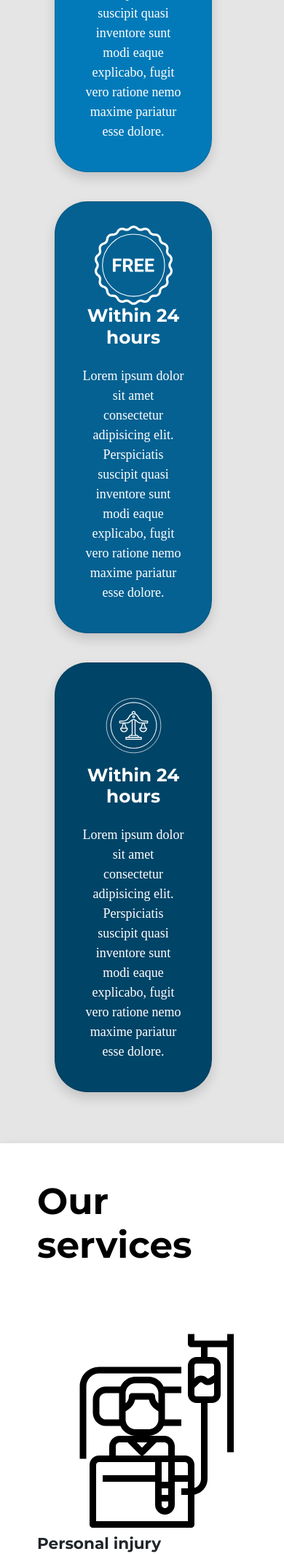
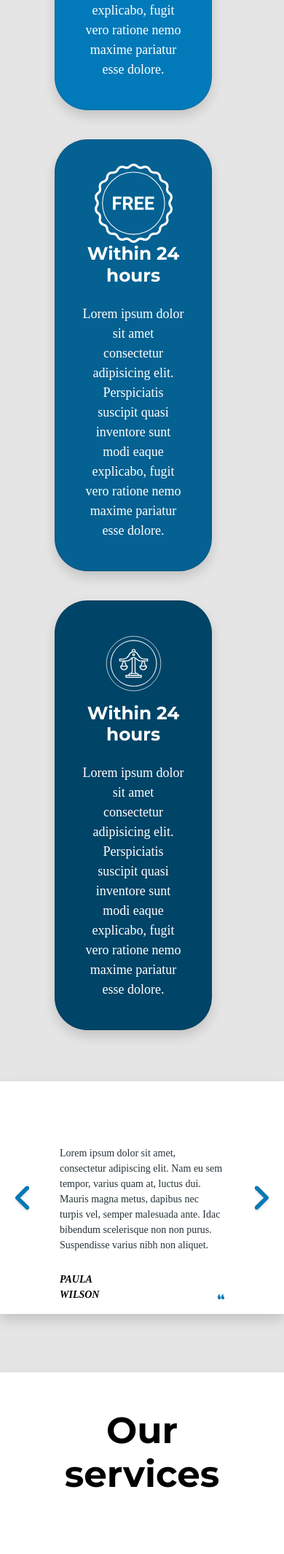
Before and after one commit to HibaSetti/Shade24, a PHP site: page / in a window 390 px wide. Shown: the part 2335-4465 px from the top of the page at 73% size. Run offline with PHP 8.4, Linux system fonts and the light colour scheme; some libraries are stand-ins or nearby versions; some web fonts are replaced.

Commit message:
Home 100% + Responsivity

```diff
--- a/css/main.css
+++ b/css/main.css
@@ -140,9 +140,7 @@
 
     font-size:48px;
 }
-.cb {
-    clear: both;
-}
+
 .Two .right-block p {
     margin-top: 20px;
 }
@@ -394,3 +392,94 @@
 .FAQ .Two h4 {
     padding-bottom: 10px;
 }
+.testimony {
+    background-color: #fff;
+    margin-bottom: 80px;
+}
+.col-center {
+	margin: 0 auto;
+	float: none !important;
+}
+.carousel {
+	padding: 0 70px;
+}
+.carousel .carousel-item {
+	color: #263238;
+	font-size: 14px;
+	text-align: left;
+	overflow: hidden;
+	min-height: 290px;
+}
+
+.carousel .testimonial {
+	padding: 30px 0 10px;
+    padding-top: 88px;
+}
+.carousel .overview {
+	font-style: italic;
+    width:40%;
+}
+.carousel .overview b {
+	text-transform: uppercase;
+	color: black;
+}
+.carousel-control-prev, .carousel-control-next {
+	width: 40px;
+	height: 40px;
+	margin-top: -20px;
+	top: 50%;
+	background: none;
+    opacity: 1 !important;
+}
+.carousel-control-next:focus, .carousel-control-next:hover, .carousel-control-prev:focus, .carousel-control-prev:hover {
+    opacity: .5 !important;
+}
+.carousel-control-prev i, .carousel-control-next i {
+	font-size: 43px;
+	line-height: 42px;
+	position: absolute;
+	display: inline-block;
+	color: #027AB9;
+	text-shadow: 0 3px 3px #e6e6e6, 0 0 0 #000;
+
+}
+.carousel-indicators {
+	bottom: -40px;
+}
+.carousel-indicators li, .carousel-indicators li.active {
+	width: 12px;
+	height: 12px;
+	margin: 1px 3px;
+	border-radius: 50%;
+	border: none;
+}
+.carousel-indicators li {
+	background: #999;
+	border-color: transparent;
+	box-shadow: inset 0 2px 1px rgba(0,0,0,0.2);
+}
+.carousel-indicators li.active {
+	background: #555;
+	box-shadow: inset 0 2px 1px rgba(0,0,0,0.2);
+}
+.quote {
+    width: 4%;
+    bottom: 0;
+    position: absolute;
+    right: 0;
+    margin-bottom: 9%;
+}
+/******************** RESPONSIVITY ************************/
+@media only screen and (max-width: 600px) {
+    .services {
+        text-align: center;
+    }
+   .services img{
+       width: 50%;
+       margin: auto;
+       padding-bottom: 17px;
+   }
+   .One .left-block {
+       margin-top: 110px;
+   }
+  }
--- a/index.php
+++ b/index.php
@@ -7,6 +7,9 @@
   <link href="css/bootstrap.min.css" rel="stylesheet">
   <script src="https://kit.fontawesome.com/db5a3da844.js" crossorigin="anonymous"></script>
   <script src="js/jquery.js"></script>
+  <script src="https://cdn.jsdelivr.net/npm/popper.js@1.16.0/dist/umd/popper.min.js"></script>
+  <script src="https://stackpath.bootstrapcdn.com/bootstrap/4.5.0/js/bootstrap.min.js"></script>
+  <script src="js/bootstrap.min.js"></script>
     <link href="css/main.css" rel="stylesheet">
 
   <title>Schade 24 | Home</title>
@@ -94,6 +97,46 @@
 
 
   </div>
+</section>
+<section class="shadow testimony">
+    <div class="container-xl">
+      <div class="row">
+        <div class="col-lg-10 mx-auto">
+
+          <div id="myCarousel" class="carousel slide" data-ride="carousel">
+
+            <!-- Wrapper for carousel items -->
+            <div class="carousel-inner">
+              <div class="carousel-item active">
+                <p class="testimonial">Lorem ipsum dolor sit amet, consectetur adipiscing elit. Nam eu sem tempor, varius quam at, luctus dui. Mauris magna metus, dapibus nec turpis vel, semper malesuada ante. Idac bibendum scelerisque non non purus. Suspendisse varius nibh non aliquet.</p>
+                <p class="overview"><b>Paula Wilson</b></p>
+              </div>
+              <div class="carousel-item">
+                <p class="testimonial">Vestibulum quis quam ut magna consequat faucibus. Pellentesque eget nisi a mi suscipit tincidunt. Utmtc tempus dictum risus. Pellentesque viverra sagittis quam at mattis. Suspendisse potenti. Aliquam sit amet gravida nibh, facilisis gravida odio.</p>
+                <p class="overview"><b>Antonio Moreno</b></p>
+              </div>
+              <div class="carousel-item">
+                <p class="testimonial">Phasellus vitae suscipit justo. Mauris pharetra feugiat ante id lacinia. Etiam faucibus mauris id tempor egestas. Duis luctus turpis at accumsan tincidunt. Phasellus risus risus, volutpat vel tellus ac, tincidunt fringilla massa. Etiam hendrerit dolor eget rutrum.</p>
+                <p class="overview"><b>Michael Holz</</p>
+              </div>
+                 <div class="quote">
+                    <img src="images/quotes.png" />
+                   </div>
+            </div>
+            <!-- Carousel controls -->
+            <a class="carousel-control-prev" href="#myCarousel" data-slide="prev">
+              <i class="fa fa-angle-left"></i>
+            </a>
+            <a class="carousel-control-next" href="#myCarousel" data-slide="next">
+              <i class="fa fa-angle-right"></i>
+            </a>
+
+          </div>
+
+        </div>
+      </div>
+
+    </div>
 </section>
 <section class="shadow services">
   <div class="container">
@@ -202,7 +245,6 @@
 
 </section>
 
-<script src="js/bootstrap.min.js"></script>
 <?php include('footer.php'); ?>
 </body>
 </html>
```
Also changed, not shown: images/quotes.png (added).
